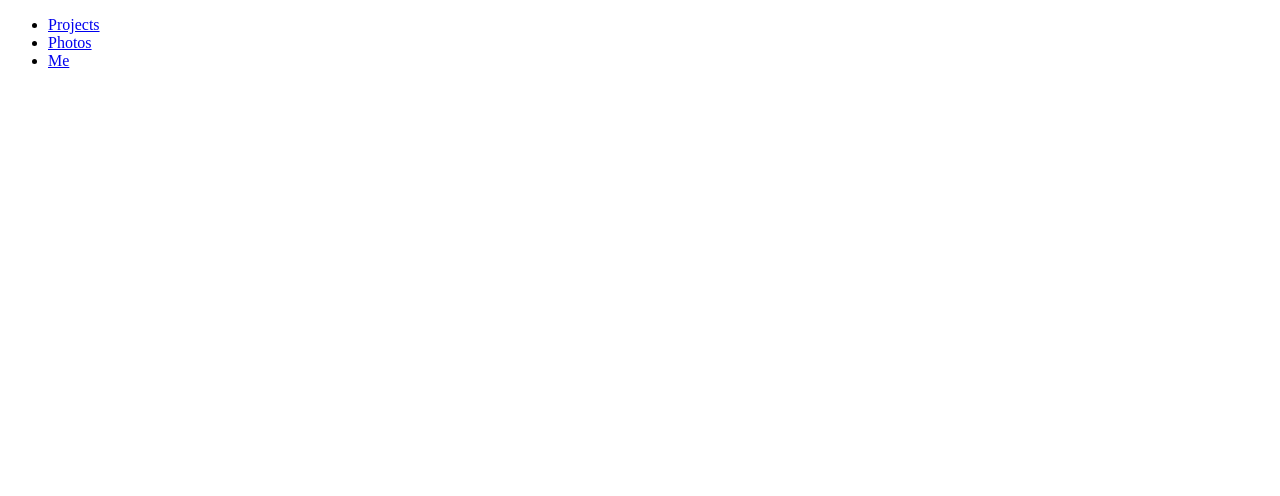
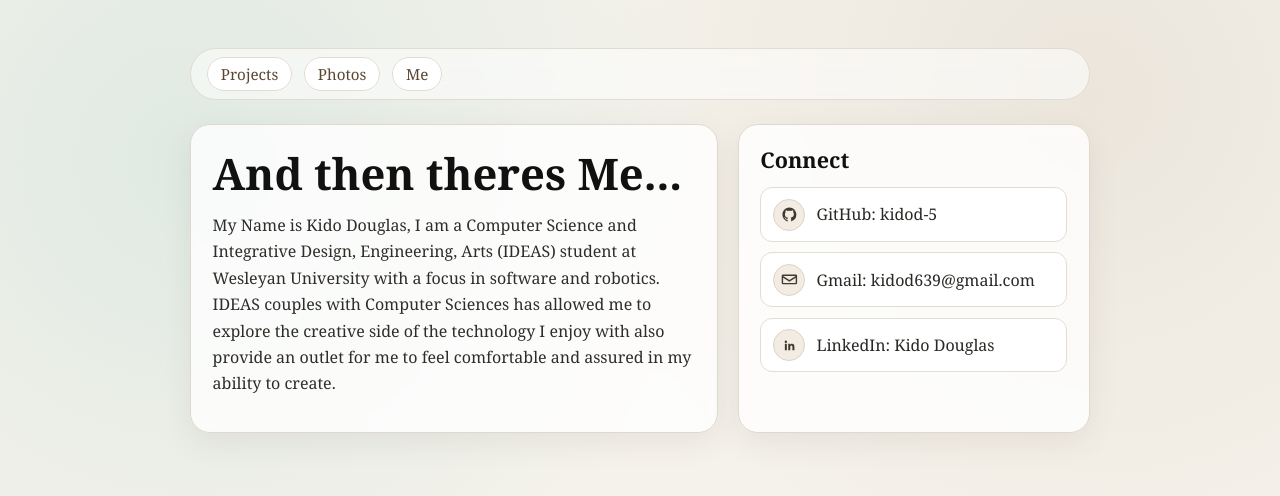
Before and after one commit to kidod-5/IDEAS_Portfolio, a plain HTML site: page about.html in a window 1280 px wide. Drawn offline with Linux system fonts and the light colour scheme.

Commit message:
about and photo pages set

```diff
--- /dev/null
+++ b/about.css
@@ -0,0 +1,102 @@
+ .about-page {
+	background:
+		radial-gradient(circle at 15% 20%, rgba(205, 227, 220, 0.55), transparent 42%),
+		radial-gradient(circle at 85% 12%, rgba(224, 215, 202, 0.45), transparent 40%),
+		#f5f2eb;
+	min-height: 100vh;
+}
+
+.about-shell {
+	display: grid;
+	grid-template-columns: 1.5fr 1fr;
+	gap: 1.2rem;
+}
+
+.about-card,
+.contact-card {
+	background: rgba(255, 255, 255, 0.8);
+	border: 1px solid #dfd8cc;
+	border-radius: 20px;
+	padding: 1.35rem;
+	box-shadow: 0 10px 30px rgba(73, 68, 57, 0.08);
+	backdrop-filter: blur(4px);
+}
+
+.about-kicker {
+	font-size: 0.85rem;
+	text-transform: uppercase;
+	letter-spacing: 0.09em;
+	color: #5a665f;
+	margin-bottom: 0.5rem;
+}
+
+.about-card h1 {
+	margin-bottom: 0.8rem;
+	border-bottom: none;
+	padding-bottom: 0;
+	font-size: clamp(2rem, 3.4vw, 2.8rem);
+}
+
+.about-copy {
+	color: #2f2d29;
+	margin-bottom: 0.85rem;
+}
+
+.contact-card h2 {
+	margin-top: 0;
+	margin-bottom: 0.9rem;
+	font-size: 1.35rem;
+}
+
+.contact-list {
+	list-style: none;
+	padding: 0;
+	margin: 0;
+	display: grid;
+	gap: 0.65rem;
+}
+
+.contact-link {
+	display: inline-flex;
+	align-items: center;
+	gap: 0.7rem;
+	width: 100%;
+	padding: 0.65rem 0.75rem;
+	border: 1px solid #e2ddd3;
+	border-radius: 12px;
+	background: #fff;
+	text-decoration: none;
+	color: #2a2825;
+	transition: transform 180ms ease, box-shadow 180ms ease, border-color 180ms ease;
+}
+
+.contact-link:hover {
+	transform: translateY(-1px);
+	border-color: #c9c1b3;
+	box-shadow: 0 8px 16px rgba(59, 53, 45, 0.08);
+	color: #151311;
+}
+
+.icon-wrap {
+	width: 2rem;
+	height: 2rem;
+	display: inline-flex;
+	align-items: center;
+	justify-content: center;
+	border-radius: 999px;
+	background: #f2ece2;
+	border: 1px solid #dbd3c6;
+	flex-shrink: 0;
+}
+
+.icon-wrap svg {
+	width: 1.05rem;
+	height: 1.05rem;
+	fill: #3f3a32;
+}
+
+@media (max-width: 900px) {
+	.about-shell {
+		grid-template-columns: 1fr;
+	}
+}
--- a/about.html
+++ b/about.html
@@ -3,9 +3,11 @@
 <head>
     <meta charset="UTF-8">
     <meta name="viewport" content="width=device-width, initial-scale=1.0">
-    <title>Document</title>
+    <title>About Me | IDEAS Portfolio</title>
+    <link rel="stylesheet" href="styles.css">
+    <link rel="stylesheet" href="about.css">
 </head>
-<body>
+<body class="about-page">
     <nav class="course-nav" aria-label="Course index">
         <ul>
             <li><a href="/index.html">Projects</a></li>
@@ -13,5 +15,52 @@
             <li><a href="/about.html">Me</a></li>
         </ul>
     </nav>
+
+    <main class="about-shell">
+        <section class="about-card">
+            <h1>And then theres Me...</h1>
+            <p class="about-copy">
+                My Name is Kido Douglas, I am a Computer Science and Integrative Design, Engineering, Arts (IDEAS) student at Wesleyan
+                University with a focus in software and robotics. IDEAS couples with Computer Sciences has allowed me to explore the creative
+                side of the technology I enjoy with also provide an outlet for me to feel comfortable and assured in my ability to create.
+            </p>
+        </section>
+
+        <section class="contact-card" aria-label="Contact links">
+            <h2>Connect</h2>
+            <ul class="contact-list">
+                <li>
+                    <a class="contact-link" href="https://github.com/kidod-5" target="_blank" rel="noopener noreferrer">
+                        <span class="icon-wrap" aria-hidden="true">
+                            <svg viewBox="0 0 24 24" role="img" focusable="false">
+                                <path d="M12 2C6.48 2 2 6.59 2 12.25c0 4.53 2.87 8.37 6.84 9.73.5.1.68-.22.68-.49 0-.24-.01-1.05-.01-1.9-2.78.62-3.37-1.22-3.37-1.22-.45-1.19-1.11-1.5-1.11-1.5-.91-.64.07-.63.07-.63 1 .07 1.53 1.06 1.53 1.06.9 1.57 2.36 1.12 2.93.86.09-.67.35-1.12.64-1.38-2.22-.26-4.56-1.15-4.56-5.12 0-1.13.39-2.05 1.03-2.77-.1-.26-.45-1.31.1-2.73 0 0 .84-.28 2.75 1.06A9.33 9.33 0 0 1 12 6.73c.85 0 1.7.12 2.5.36 1.9-1.34 2.75-1.06 2.75-1.06.54 1.42.2 2.47.1 2.73.64.72 1.03 1.64 1.03 2.77 0 3.98-2.34 4.85-4.57 5.11.36.32.68.93.68 1.87 0 1.35-.01 2.44-.01 2.77 0 .27.18.59.69.49A10.26 10.26 0 0 0 22 12.25C22 6.59 17.52 2 12 2Z"/>
+                            </svg>
+                        </span>
+                        <span>GitHub: kidod-5</span>
+                    </a>
+                </li>
+                <li>
+                    <a class="contact-link" href="mailto:kidod639@gmail.com" target="_blank" rel="noopener noreferrer">
+                        <span class="icon-wrap" aria-hidden="true">
+                            <svg viewBox="0 0 24 24" role="img" focusable="false">
+                                <path d="M3 5h18a2 2 0 0 1 2 2v10a2 2 0 0 1-2 2H3a2 2 0 0 1-2-2V7a2 2 0 0 1 2-2Zm0 2v.2l9 5.8 9-5.8V7H3Zm18 10V9.56l-8.46 5.45a1 1 0 0 1-1.08 0L3 9.56V17h18Z"/>
+                            </svg>
+                        </span>
+                        <span>Gmail: kidod639@gmail.com</span>
+                    </a>
+                </li>
+                <li>
+                    <a class="contact-link" href="https://www.linkedin.com/in/kido-douglas" target="_blank" rel="noopener noreferrer">
+                        <span class="icon-wrap" aria-hidden="true">
+                            <svg viewBox="0 0 24 24" role="img" focusable="false">
+                                <path d="M6.94 8.5a1.72 1.72 0 1 1 0-3.44 1.72 1.72 0 0 1 0 3.44ZM5.5 9.75h2.88V19H5.5V9.75Zm4.62 0h2.76V11h.04c.39-.73 1.34-1.5 2.76-1.5 2.95 0 3.5 1.98 3.5 4.55V19h-2.88v-4.38c0-1.04-.02-2.37-1.42-2.37-1.42 0-1.64 1.12-1.64 2.29V19h-2.88V9.75Z"/>
+                            </svg>
+                        </span>
+                        <span>LinkedIn: Kido Douglas</span>
+                    </a>
+                </li>
+            </ul>
+        </section>
+    </main>
 </body>
 </html>
--- /dev/null
+++ b/photo.css
@@ -0,0 +1,72 @@
+.photo-page {
+	background:
+		radial-gradient(circle at 22% 18%, rgba(177, 213, 209, 0.26), transparent 40%),
+		radial-gradient(circle at 88% 14%, rgba(245, 219, 186, 0.32), transparent 42%),
+		#0f1820;
+	color: #d6e1de;
+	min-height: 100vh;
+}
+
+.photo-page .course-nav {
+	background: rgba(18, 31, 40, 0.55);
+	border-color: #28414f;
+}
+
+.photo-page .course-nav a {
+	background: #142430;
+	border-color: #2a4958;
+	color: #d6e8e2;
+}
+
+.soon-shell {
+	padding: 1.2rem;
+	border-radius: 20px;
+	border: 1px solid #2a4351;
+	background: linear-gradient(180deg, rgba(12, 22, 30, 0.94), rgba(9, 17, 24, 0.98));
+	box-shadow: 0 20px 40px rgba(0, 0, 0, 0.35);
+	overflow-x: auto;
+}
+
+.ascii-soon {
+	margin: 0;
+	font-family: "Courier New", Courier, monospace;
+	font-size: clamp(0.34rem, 1vw, 0.7rem);
+	line-height: 1.12;
+	color: #d9f5ea;
+	text-shadow:
+		0 0 10px rgba(130, 241, 220, 0.6),
+		2px 2px 0 #4a6a72,
+		4px 4px 0 #2d434c,
+		6px 6px 0 #1d2d34;
+	animation: pulse-flash 1.25s steps(1, end) infinite;
+	white-space: pre;
+}
+
+.soon-note {
+	margin-top: 0.9rem;
+	text-align: center;
+	letter-spacing: 0.1em;
+	text-transform: uppercase;
+	font-size: 0.82rem;
+	color: #99b5ae;
+}
+
+@keyframes pulse-flash {
+	0%,
+	18%,
+	22%,
+	52%,
+	56%,
+	100% {
+		opacity: 1;
+		filter: brightness(1.08);
+	}
+
+	19%,
+	21%,
+	53%,
+	55% {
+		opacity: 0.34;
+		filter: brightness(0.72);
+	}
+}
```
Also changed, not shown: photo.html (+19 -2 lines).
